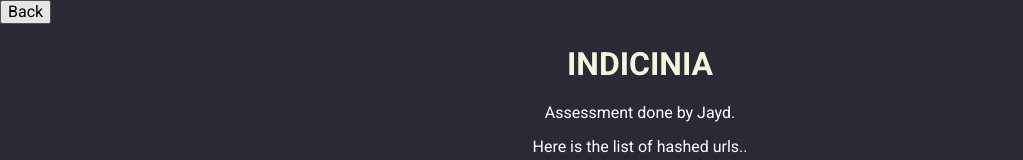
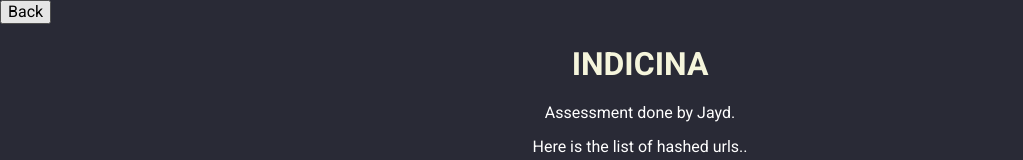
Before and after one commit to aimejayd/IndicinaEngineering, a React (Create React App) app in the folder client/: page /list in a window 1280 px wide. Shown: the top 160 px of the page, without its empty margins (0-1023 px from the left). Built offline with nearby package versions, Linux system fonts and the light colour scheme; no server answers.

Commit message:
Update List.js

```diff
--- a/client/src/components/List.js
+++ b/client/src/components/List.js
@@ -55,7 +55,7 @@
 			<Link to="/">
 				<input type="button" value="Back"/>
 			</Link>
-			<h1 style={{color: 'beige'}}>INDICINIA</h1>
+			<h1 style={{color: 'beige'}}>INDICINA</h1>
 			<p>Assessment done by Jayd.</p>
 			<p>Here is the list of hashed urls..</p>
 			{!!urls && urls.length ? <div style={{textAlign: 'center', margin: 5}}>
```
